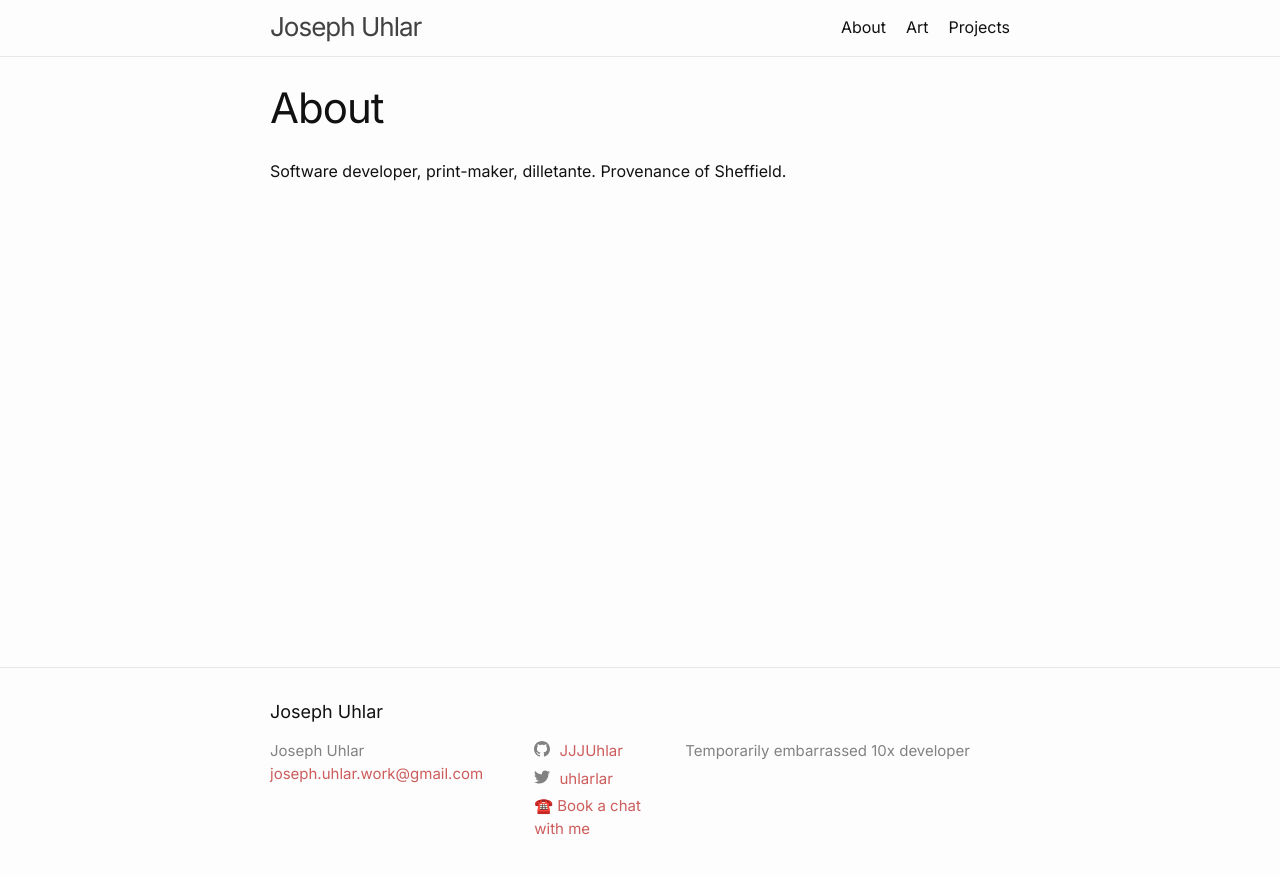
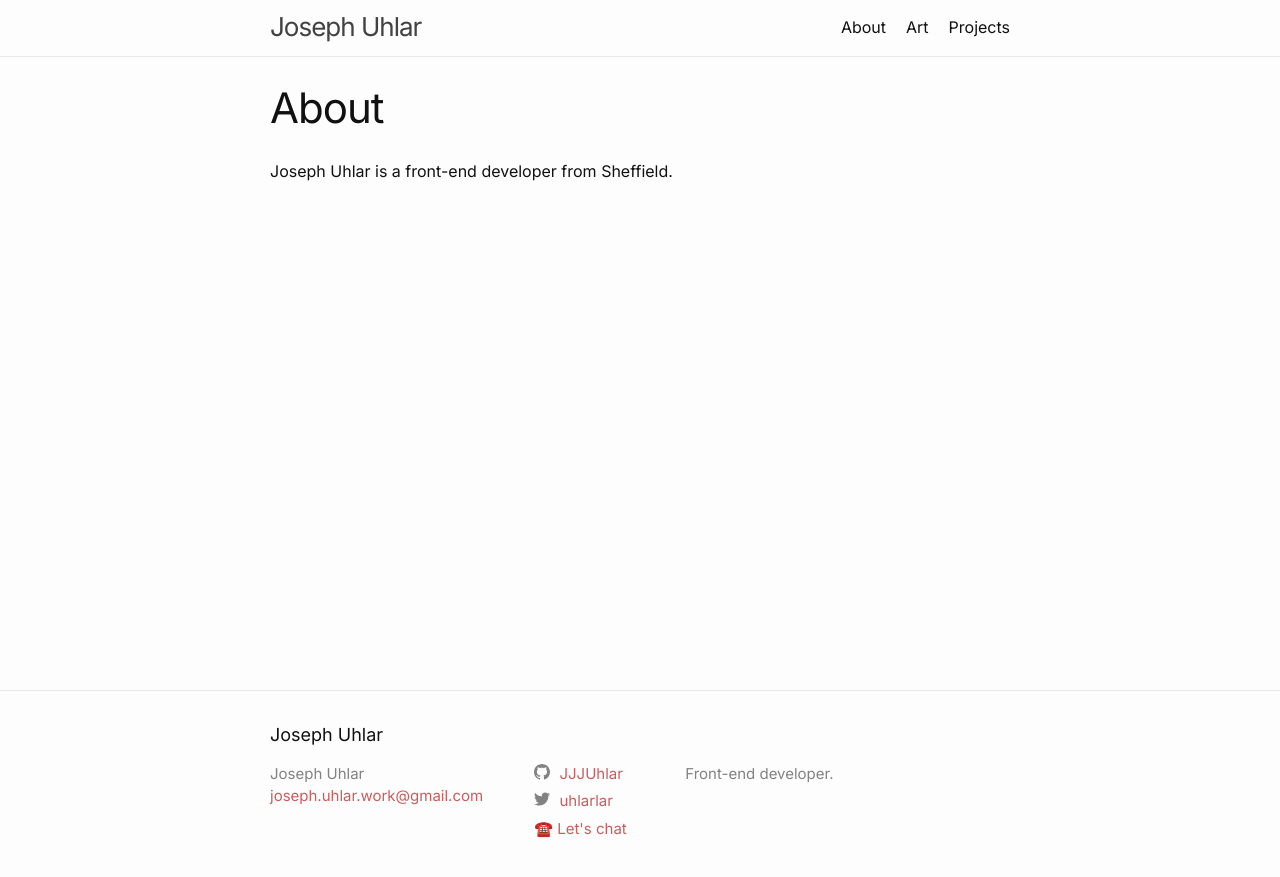
Before and after one commit to JJJUhlar/jjjuhlar.github.io, a Jekyll site: the page built from about.markdown, in a window 1280 px wide. Shown: the top 877 px of the page. Built offline with Jekyll 4.4.1, drawn with Linux system fonts in a browser that asks for light colours.

Commit message:
updated copy

```diff
--- a/_config.yml
+++ b/_config.yml
@@ -21,7 +21,7 @@
 title: Joseph Uhlar
 email: joseph.uhlar.work@gmail.com
 description: >- # this means to ignore newlines until "baseurl:"
-  Temporarily embarrassed 10x developer
+  Front-end developer.
 baseurl: "./" # the subpath of your site, e.g. /blog
 url: "https://jjjuhlar.github.io" # the base hostname & protocol for your site, e.g. http://example.com
 twitter_username: uhlarlar
--- a/_includes/social.html
+++ b/_includes/social.html
@@ -11,5 +11,5 @@
   {%- if site.youtube_username -%}<li><a href="https://youtube.com/{{ site.youtube_username| cgi_escape | escape }}"><svg class="svg-icon"><use xlink:href="{{ '/assets/minima-social-icons.svg#youtube' | relative_url }}"></use></svg> <span class="username">{{ site.youtube_username| escape }}</span></a></li>{%- endif -%}
   {%- if site.googleplus_username -%}<li><a href="https://plus.google.com/{{ site.googleplus_username| escape }}"><svg class="svg-icon"><use xlink:href="{{ '/assets/minima-social-icons.svg#googleplus' | relative_url }}"></use></svg> <span class="username">{{ site.googleplus_username| escape }}</span></a></li>{%- endif -%}
   {%- if site.rss -%}<li><a href="{{ 'feed.xml' | relative_url }}"><svg class="svg-icon"><use xlink:href="{{ '/assets/minima-social-icons.svg#rss' | relative_url }}"></use></svg> <span>{{ site.rss | escape }}</span></a></li>{%- endif -%}
-  <li><a href="https://calendly.com/josephuhlar/quick-chat">☎️ Book a chat with me </a></li>
+  <li><a href="https://calendly.com/josephuhlar/quick-chat">☎️ Let's chat </a></li>
 </ul>
--- a/about.markdown
+++ b/about.markdown
@@ -3,4 +3,4 @@ layout: page
 title: About
 permalink: /about/
 ---
-Software developer, print-maker, dilletante. Provenance of Sheffield.
+Joseph Uhlar is a front-end developer from Sheffield.
```
